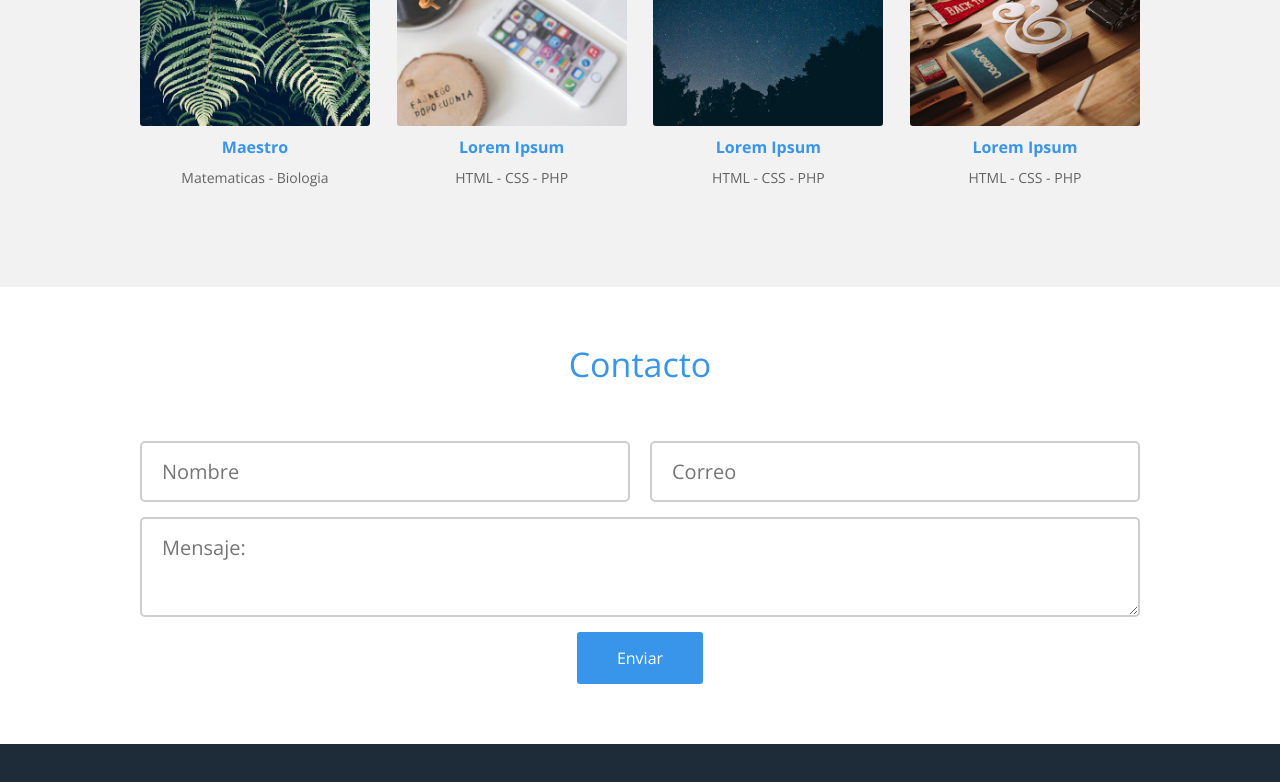
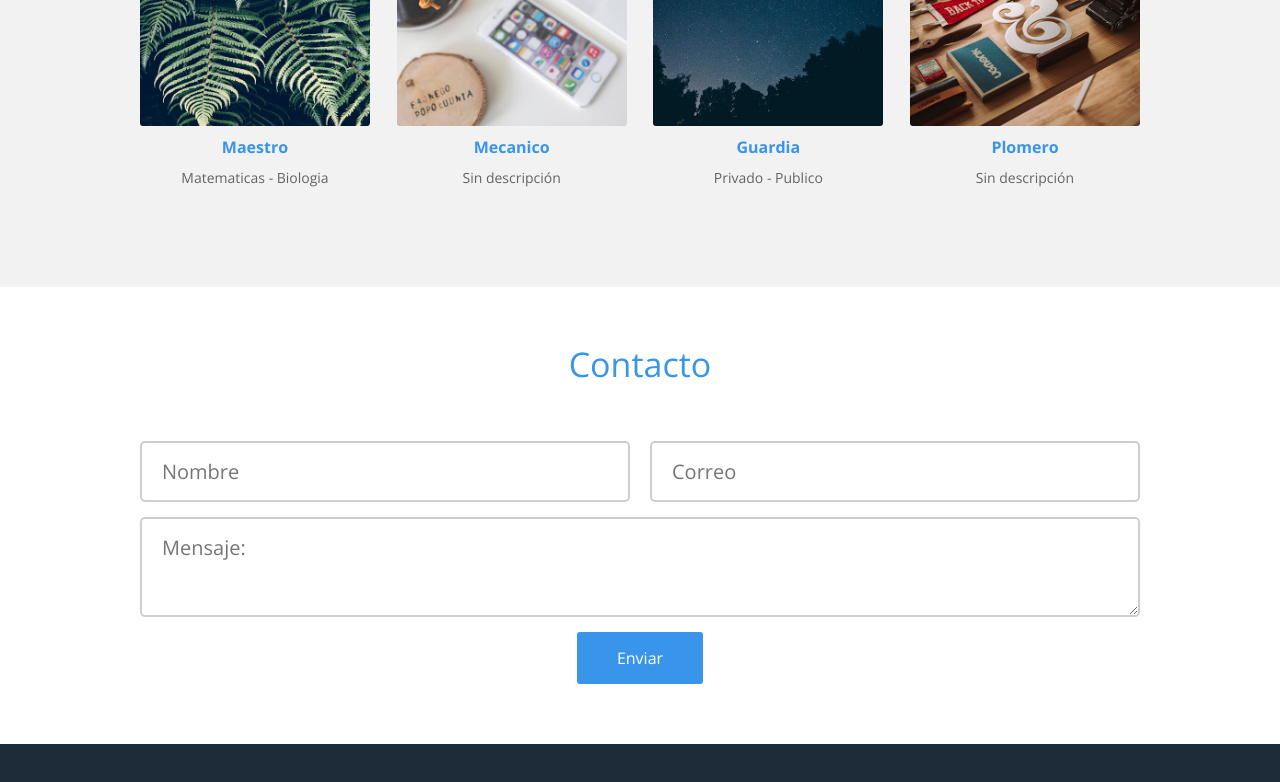
Before and after one commit to gaelLara21/Mi-pagina-Persona, a plain HTML site: page index.html in a window 1280 px wide. Shown: the part 1460-2242 px from the top of the page. Drawn offline with nearby package versions, Linux system fonts and the light colour scheme.

Commit message:
Noveno commit

```diff
--- a/index.html
+++ b/index.html
@@ -96,8 +96,8 @@
 							<img src="img/trabajos/6.jpg" alt="Lorem Ipsum">
 						</div>
 						<div class="descripcion">
-							<p class="nombre">Lorem Ipsum</p>
-							<p class="categoria">HTML - CSS - PHP</p>
+							<p class="nombre">Mecanico</p>
+							<p class="categoria">Sin descripción </p>
 						</div>
 					</div>
 					<div class="trabajo">
@@ -105,8 +105,8 @@
 							<img src="img/trabajos/7.jpg" alt="Lorem Ipsum">
 						</div>
 						<div class="descripcion">
-							<p class="nombre">Lorem Ipsum</p>
-							<p class="categoria">HTML - CSS - PHP</p>
+							<p class="nombre">Guardia</p>
+							<p class="categoria">Privado - Publico</p>
 						</div>
 					</div>
 					<div class="trabajo">
@@ -114,8 +114,8 @@
 							<img src="img/trabajos/8.jpg" alt="Lorem Ipsum">
 						</div>
 						<div class="descripcion">
-							<p class="nombre">Lorem Ipsum</p>
-							<p class="categoria">HTML - CSS - PHP</p>
+							<p class="nombre">Plomero</p>
+							<p class="categoria"> Sin descripción </p>
 						</div>
 					</div>
 				</div>
```
